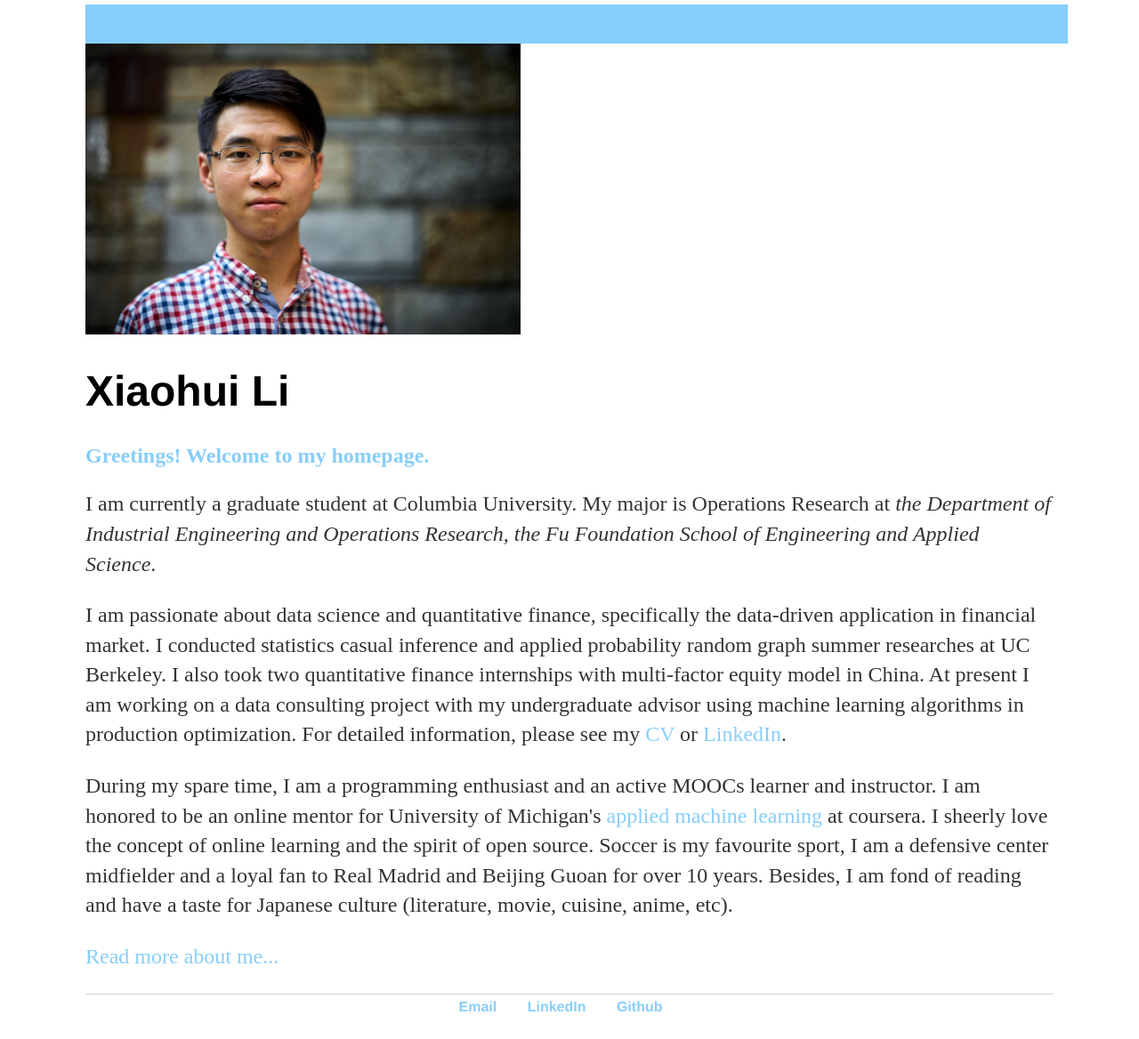
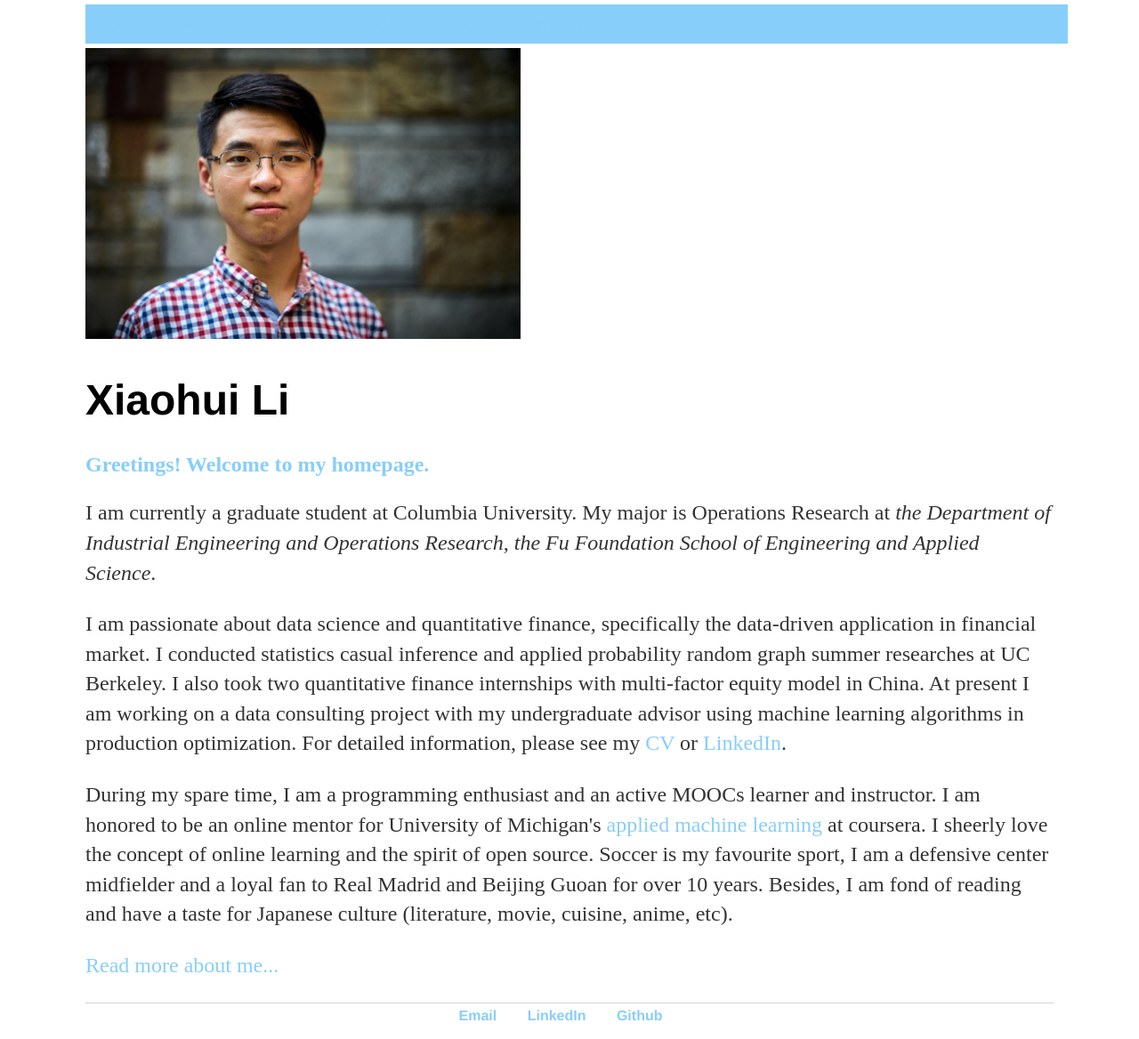
Before and after one commit to xiaohui-victor-li/xiaohui-victor-li.github.io, a Jekyll site: the page index.html, which Jekyll copies as it is, in a window 1280 px wide. Shown: the whole page at 89% size. Built offline with Jekyll 4.4.1, drawn with Linux system fonts in a browser that asks for light colours.

Commit message:
Update index.html
image margin

```diff
--- a/index.html
+++ b/index.html
@@ -19,6 +19,7 @@
 		</nav>
 
 		<img src="lxh_3.jpg"
+		     style="margin: 5px 0px"
 		     width="489"
                      height="327">
 		<div class="container">
```
